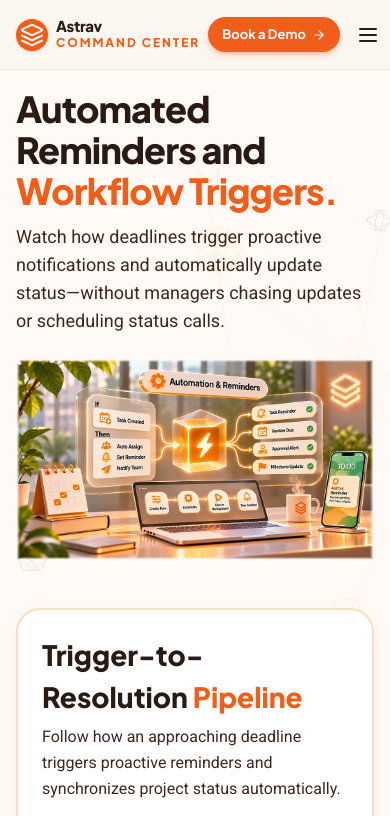
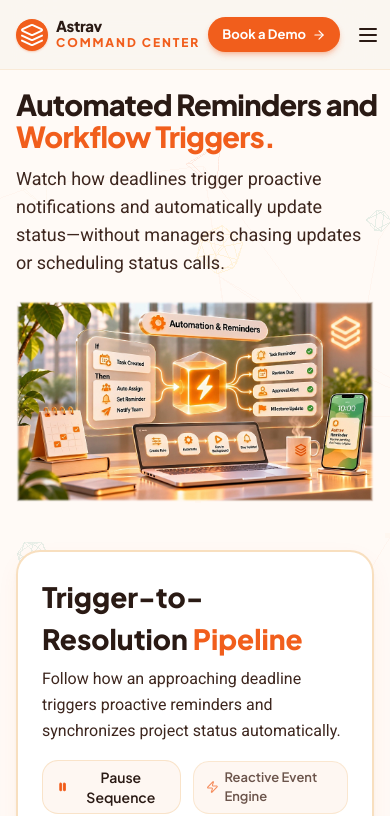
Before and after one commit to araveai99-glitch/GetAstrav, a React (Vite) app: page /features/automation in a window 390 px wide. Shown: the top 816 px of the page. Built offline with nearby package versions, Linux system fonts and the light colour scheme.

Commit message:
fix(automation): format Automated Reminders heading into strictly 2 lines across mobile and desktop

```diff
--- a/src/pages/marketing/Features/Automation.tsx
+++ b/src/pages/marketing/Features/Automation.tsx
@@ -138,17 +138,21 @@ export const Automation: React.FC = () => {
       {/* ==================================================================== */}
       {/* HERO SECTION: Balanced two-column split layout on desktop, stacked on mobile */}
       {/* ==================================================================== */}
-      <div className="flex flex-col lg:flex-row items-center justify-between gap-6 sm:gap-8 lg:gap-8 xl:gap-12 mb-2 sm:mb-4 lg:mb-6 w-full">
+      <div className="flex flex-col lg:flex-row items-center justify-between gap-6 sm:gap-8 lg:gap-10 xl:gap-12 mb-2 sm:mb-4 lg:mb-6 w-full">
         {/* Left Column: Heading and Supporting Text */}
-        <div className="w-full lg:w-[46%] xl:w-[44%] 2xl:w-[42%] text-left space-y-3 sm:space-y-4 shrink-0">
+        <div className="w-full lg:w-[50%] xl:w-[48%] 2xl:w-[46%] text-left space-y-3 sm:space-y-4 shrink-0">
           <motion.h1
             initial={{ opacity: 0, y: 14 }}
             animate={{ opacity: 1, y: 0 }}
             transition={{ duration: 0.5, delay: 0.05, ease: 'easeOut' }}
-            className="text-3xl min-[360px]:text-[32px] min-[390px]:text-[36px] min-[430px]:text-[40px] sm:text-5xl lg:text-[42px] xl:text-[48px] 2xl:text-[54px] font-extrabold text-espresso tracking-tight font-heading leading-[1.14] text-left"
+            className="w-full max-w-full box-border text-[26px] min-[375px]:text-[27px] min-[390px]:text-[29px] min-[430px]:text-[32px] sm:text-[44px] lg:text-[36px] xl:text-[42px] 2xl:text-[48px] font-extrabold text-espresso tracking-tight font-heading leading-[1.12] sm:leading-[1.15] text-left"
           >
-            Automated Reminders and <br className="hidden sm:inline" />
-            <span className="text-brand-orange whitespace-nowrap">Workflow Triggers.</span>
+            <span className="block whitespace-nowrap text-espresso">
+              Automated Reminders and
+            </span>
+            <span className="block whitespace-nowrap text-brand-orange">
+              Workflow Triggers.
+            </span>
           </motion.h1>
 
           <motion.p
@@ -166,7 +170,7 @@ export const Automation: React.FC = () => {
           initial={{ opacity: 0, y: 14 }}
           animate={{ opacity: 1, y: 0 }}
           transition={{ duration: 0.6, delay: 0.15, ease: 'easeOut' }}
-          className="w-full lg:w-[54%] xl:w-[56%] 2xl:w-[58%] flex items-center justify-center lg:justify-end"
+          className="w-full lg:w-[50%] xl:w-[52%] 2xl:w-[54%] flex items-center justify-center lg:justify-end"
         >
           <picture className="block w-full max-w-[540px] sm:max-w-[620px] lg:max-w-[960px] 2xl:max-w-[1040px] overflow-hidden lg:overflow-visible">
             {/* Desktop and Tablet: landscape visual with natural feathering */}
```
Also changed, not shown: 1 other file (tests, documents, lock files or other folders).
